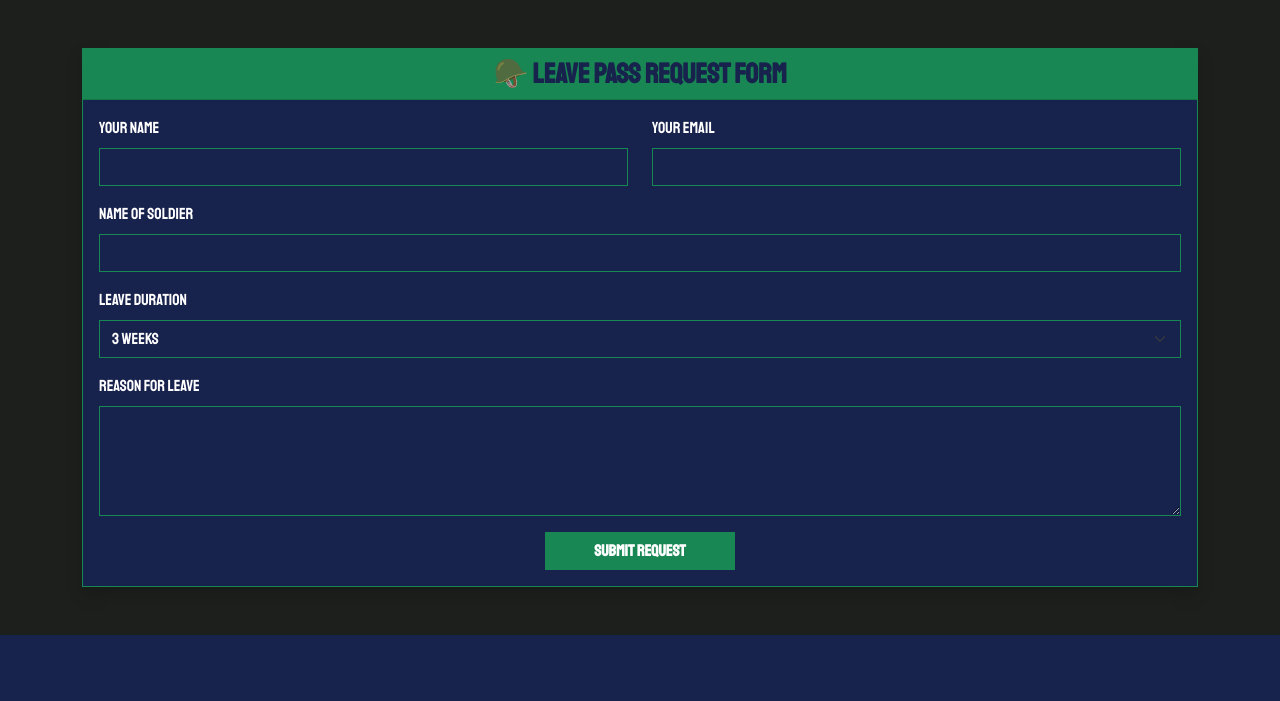
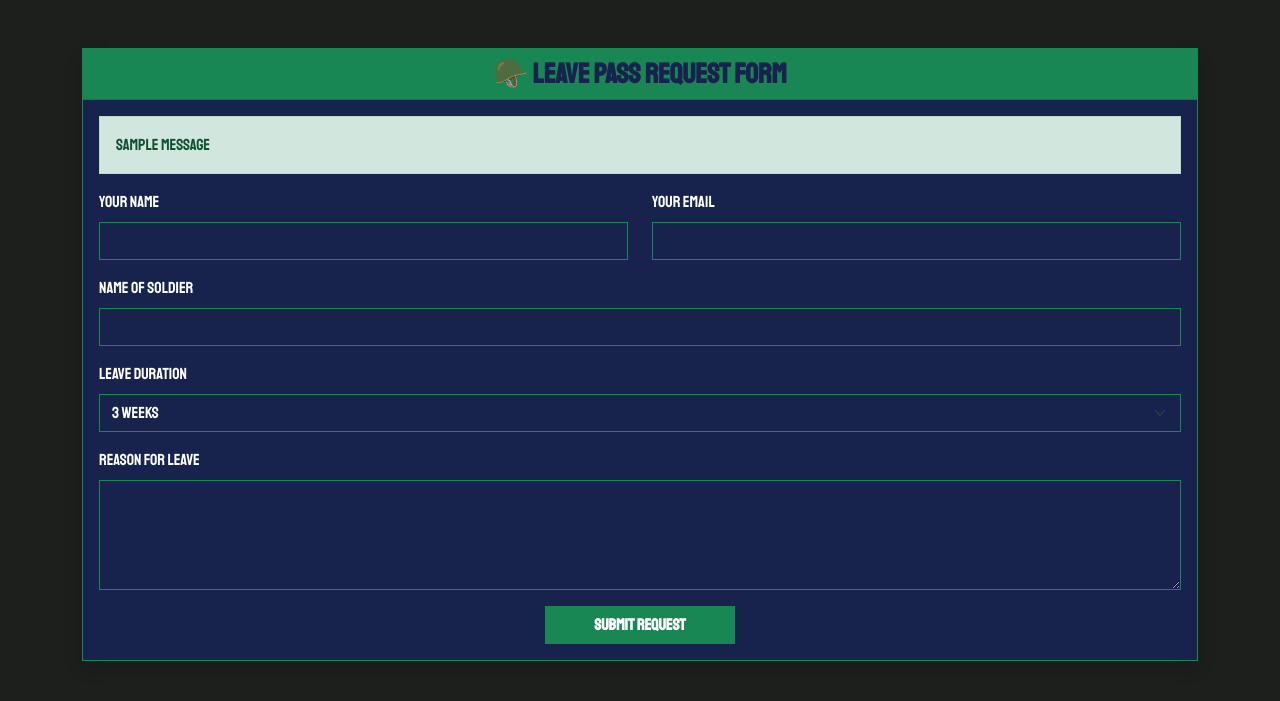
Before and after one commit to AlphaGL/usdefencsupporthq, a Django app: page /leavepass/add/ in a window 1280 px wide. Shown: the part 115-816 px from the top of the page. Run offline with Django 5.2, Linux system fonts and the light colour scheme; tables that the repository leaves empty hold one stand-in row (values such as "Sample post"); one stand-in notice (Sample message) is shown; some libraries are stand-ins or nearby versions.

Commit message:
leave and pass request test 3

```diff
--- a/usdefencsupport/templates/usdefencsupport/leavepass_form.html
+++ b/usdefencsupport/templates/usdefencsupport/leavepass_form.html
@@ -10,6 +10,11 @@
         <div class="card-body">
             <form method="post">
                 {% csrf_token %}
+                    {% if messages %}
+                        {% for message in messages %}
+                            <div class="alert alert-success">{{ message }}</div>
+                        {% endfor %}
+                    {% endif %}
                 <div class="row mb-3">
                     <div class="col-md-6">
                         <label for="id_name" class="form-label">Your Name</label>
```
